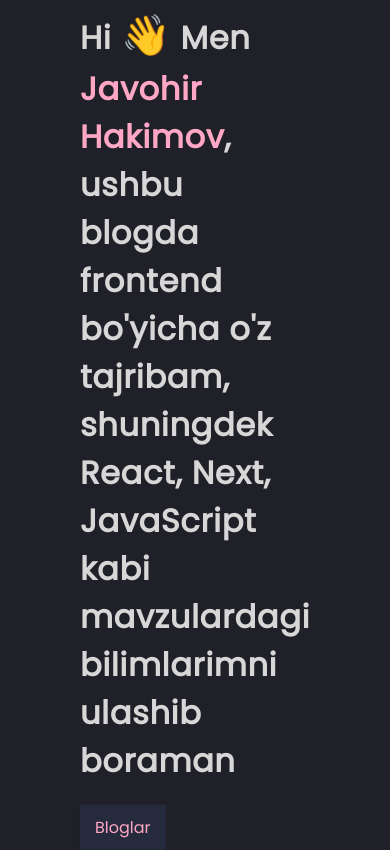
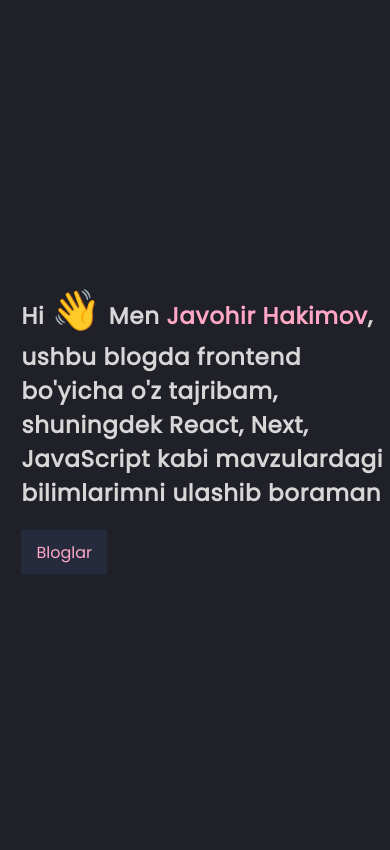
Before and after one commit to javohirdev/blog-nextjs, a Next.js app: page / in a window 390 px wide. Built offline with nearby package versions, Linux system fonts and the light colour scheme.

Commit message:
fixed responsive issues

```diff
--- a/styles/globals.css
+++ b/styles/globals.css
@@ -206,8 +206,67 @@ img {
   }
 }
 
-@media (max-width: 500px) {
+@media (max-width: 768px) {
+  .container{
+    padding: 0 15px;
+  }
+  .header{
+    position: absolute;
+    left: 37%;
+  }
+  .welcome-text{
+    width: 140%;
+    font-size: 28px;
+  }
   .posts {
     grid-template-columns: 1fr;
   }
+  .card-body h3{
+    font-size: 20px;
+  }
+  .card-body p{
+    font-size: 15px;
+  }
+
+  .post-title{
+    font-size: 25px;
+  }
+  .post-body h1, h2{
+    font-size: 20px;
+  }
+  .post-body p{
+    font-size: 15px;
+  }
 }
+@media (max-width: 500px) {
+  .container{
+    padding: 0 15px;
+  }
+  .header{
+    position: absolute;
+    left: 37%;
+  }
+  .welcome-text{
+    width: 150%;
+    font-size: 23px;
+  }
+  .posts {
+    grid-template-columns: 1fr;
+  }
+  .card-body h3{
+    font-size: 20px;
+  }
+  .card-body p{
+    font-size: 15px;
+  }
+
+  .post-title{
+    font-size: 25px;
+  }
+  .post-body h1, h2{
+    font-size: 20px;
+  }
+  .post-body p{
+    font-size: 15px;
+  }
+}
```
